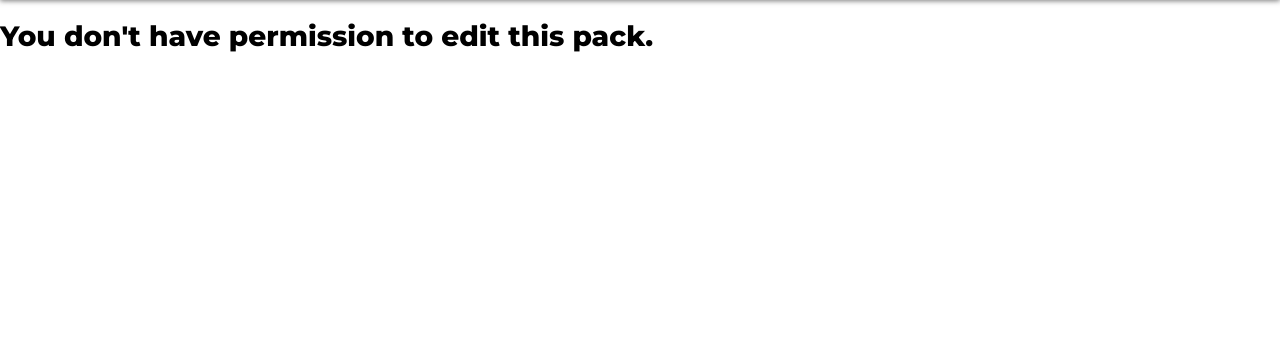
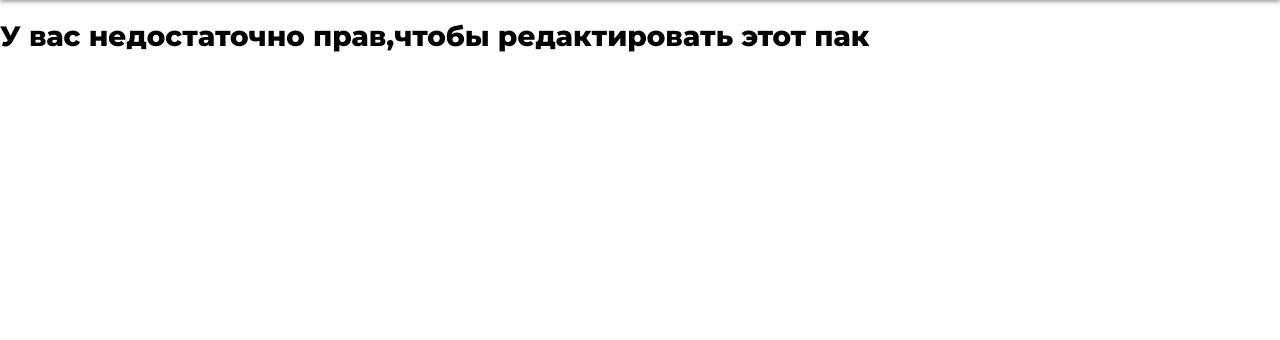
Before and after one commit to MichaelPotemkin/Flashcards, a Django app: template templates/cards/edit.html in a window 1280 px wide. Shown: the part 148-488 px from the top of the page. Run offline with Django 4.2, Linux system fonts and the light colour scheme; the template is opened without the code that fills it, so the values that code supplies are empty; the visitor is signed in with stand-in values (Sample User, id 1); parts of the project's set-up code (start-up, migrations or seed data) failed here and were passed over.

Commit message:
translate description

```diff
--- a/templates/cards/edit.html
+++ b/templates/cards/edit.html
@@ -41,10 +41,10 @@
 
             <p class="error-text">Если вы хотите удалить карту, то просто сделайте поле пустым и сохраните пак</p>
         {% else %}
-            <h1>You don't have permission to edit this pack.</h1>
+            <h1>У вас недостаточно прав,чтобы редактировать этот пак</h1>
         {% endif %}
     {% else %}
-        <h1>Please log in.</h1>
+        <h1>Пожалуйста зарегистрируйтесь</h1>
     {% endif %}
     <script src={% static "script/edit.js" %}></script>
 {% endblock %}
```
